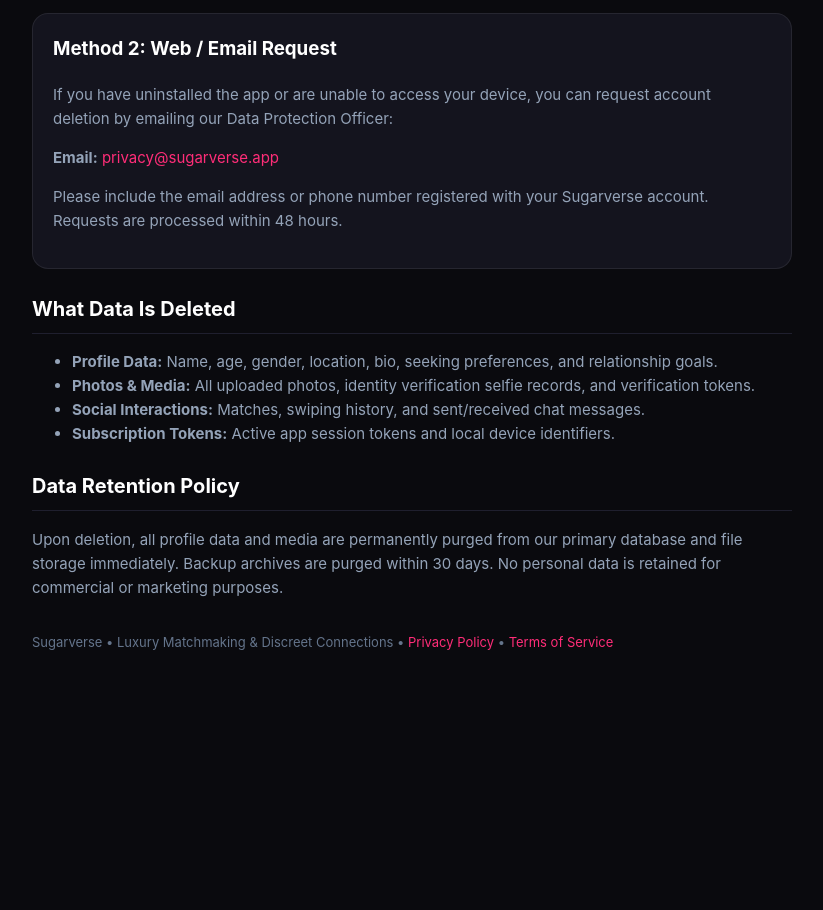
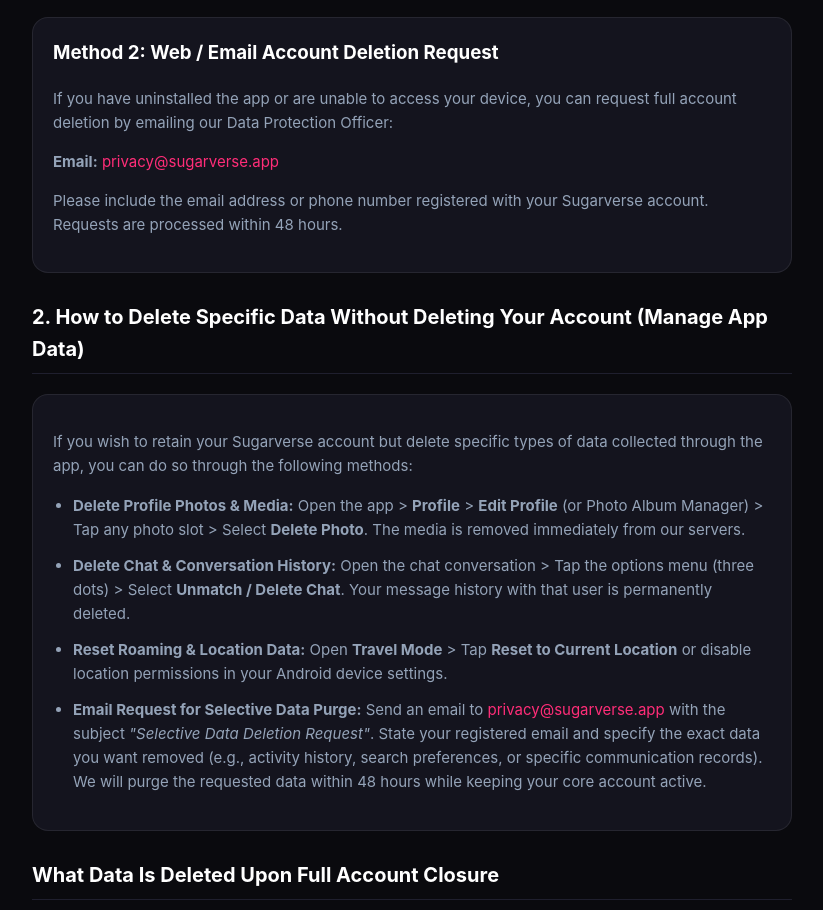
Before and after one commit to rajfamilydigitalservices/sugarverse-legal, a plain HTML site: page delete-account.html in a window 1280 px wide. Shown: the part 662-1572 px from the top of the page, without its empty margins (228-1051 px from the left). Before the commit the page ends 1352 px from the top, so only its background shows below. Drawn offline with Linux system fonts and the light colour scheme.

Commit message:
docs(compliance): add selective data deletion instructions for Google Play Manage App Data

```diff
--- a/delete-account.html
+++ b/delete-account.html
@@ -15,7 +15,7 @@
       margin: 0 auto;
     }
     h1 { color: #ff2d78; font-size: 28px; }
-    h2 { color: #ffffff; font-size: 20px; margin-top: 24px; border-bottom: 1px solid #1f1f2e; padding-bottom: 8px; }
+    h2 { color: #ffffff; font-size: 20px; margin-top: 28px; border-bottom: 1px solid #1f1f2e; padding-bottom: 8px; }
     p, li { color: #94a3b8; font-size: 15px; }
     a { color: #ff2d78; text-decoration: none; }
     .badge {
@@ -54,9 +54,9 @@
 <body>
   <div class="badge">Google Play Compliant</div>
   <h1>Sugarverse Account & Data Deletion</h1>
-  <p>In compliance with Google Play Developer policies and international data protection laws (GDPR & CCPA), Sugarverse users have the right to request the permanent deletion of their account and all associated personal data.</p>
+  <p>In compliance with Google Play Developer policies and international data protection laws (GDPR & CCPA), Sugarverse users have the right to request the permanent deletion of their account and all associated personal data, as well as the deletion of specific data categories without closing their account.</p>
 
-  <h2>How to Delete Your Account</h2>
+  <h2>1. How to Delete Your Entire Account & Associated Data</h2>
 
   <div class="card">
     <h3 style="color: #ffffff; margin-top: 0;">Method 1: Direct In-App Deletion (Instant)</h3>
@@ -71,13 +71,24 @@
   </div>
 
   <div class="card">
-    <h3 style="color: #ffffff; margin-top: 0;">Method 2: Web / Email Request</h3>
-    <p>If you have uninstalled the app or are unable to access your device, you can request account deletion by emailing our Data Protection Officer:</p>
+    <h3 style="color: #ffffff; margin-top: 0;">Method 2: Web / Email Account Deletion Request</h3>
+    <p>If you have uninstalled the app or are unable to access your device, you can request full account deletion by emailing our Data Protection Officer:</p>
     <p><strong>Email:</strong> <a href="mailto:privacy@sugarverse.app?subject=Account%20Deletion%20Request">privacy@sugarverse.app</a></p>
     <p>Please include the email address or phone number registered with your Sugarverse account. Requests are processed within 48 hours.</p>
   </div>
 
-  <h2>What Data Is Deleted</h2>
+  <h2>2. How to Delete Specific Data Without Deleting Your Account (Manage App Data)</h2>
+  <div class="card">
+    <p>If you wish to retain your Sugarverse account but delete specific types of data collected through the app, you can do so through the following methods:</p>
+    <ul style="color: #cbd5e1; padding-left: 20px;">
+      <li style="margin-bottom: 12px;"><strong>Delete Profile Photos & Media:</strong> Open the app &gt; <strong>Profile</strong> &gt; <strong>Edit Profile</strong> (or Photo Album Manager) &gt; Tap any photo slot &gt; Select <strong>Delete Photo</strong>. The media is removed immediately from our servers.</li>
+      <li style="margin-bottom: 12px;"><strong>Delete Chat & Conversation History:</strong> Open the chat conversation &gt; Tap the options menu (three dots) &gt; Select <strong>Unmatch / Delete Chat</strong>. Your message history with that user is permanently deleted.</li>
+      <li style="margin-bottom: 12px;"><strong>Reset Roaming & Location Data:</strong> Open <strong>Travel Mode</strong> &gt; Tap <strong>Reset to Current Location</strong> or disable location permissions in your Android device settings.</li>
+      <li style="margin-bottom: 12px;"><strong>Email Request for Selective Data Purge:</strong> Send an email to <a href="mailto:privacy@sugarverse.app?subject=Selective%20Data%20Deletion%20Request">privacy@sugarverse.app</a> with the subject <em>"Selective Data Deletion Request"</em>. State your registered email and specify the exact data you want removed (e.g., activity history, search preferences, or specific communication records). We will purge the requested data within 48 hours while keeping your core account active.</li>
+    </ul>
+  </div>
+
+  <h2>What Data Is Deleted Upon Full Account Closure</h2>
   <ul>
     <li><strong>Profile Data:</strong> Name, age, gender, location, bio, seeking preferences, and relationship goals.</li>
     <li><strong>Photos & Media:</strong> All uploaded photos, identity verification selfie records, and verification tokens.</li>
@@ -89,7 +100,7 @@
   <p>Upon deletion, all profile data and media are permanently purged from our primary database and file storage immediately. Backup archives are purged within 30 days. No personal data is retained for commercial or marketing purposes.</p>
 
   <p style="margin-top: 32px; font-size: 13px; color: #64748b;">
-    Sugarverse • Luxury Matchmaking & Discreet Connections • <a href="/privacy-policy.html">Privacy Policy</a> • <a href="/terms.html">Terms of Service</a>
+    Sugarverse • Luxury Matchmaking & Discreet Connections • <a href="./privacy-policy.html">Privacy Policy</a> • <a href="./terms.html">Terms of Service</a>
   </p>
 </body>
 </html>
```
